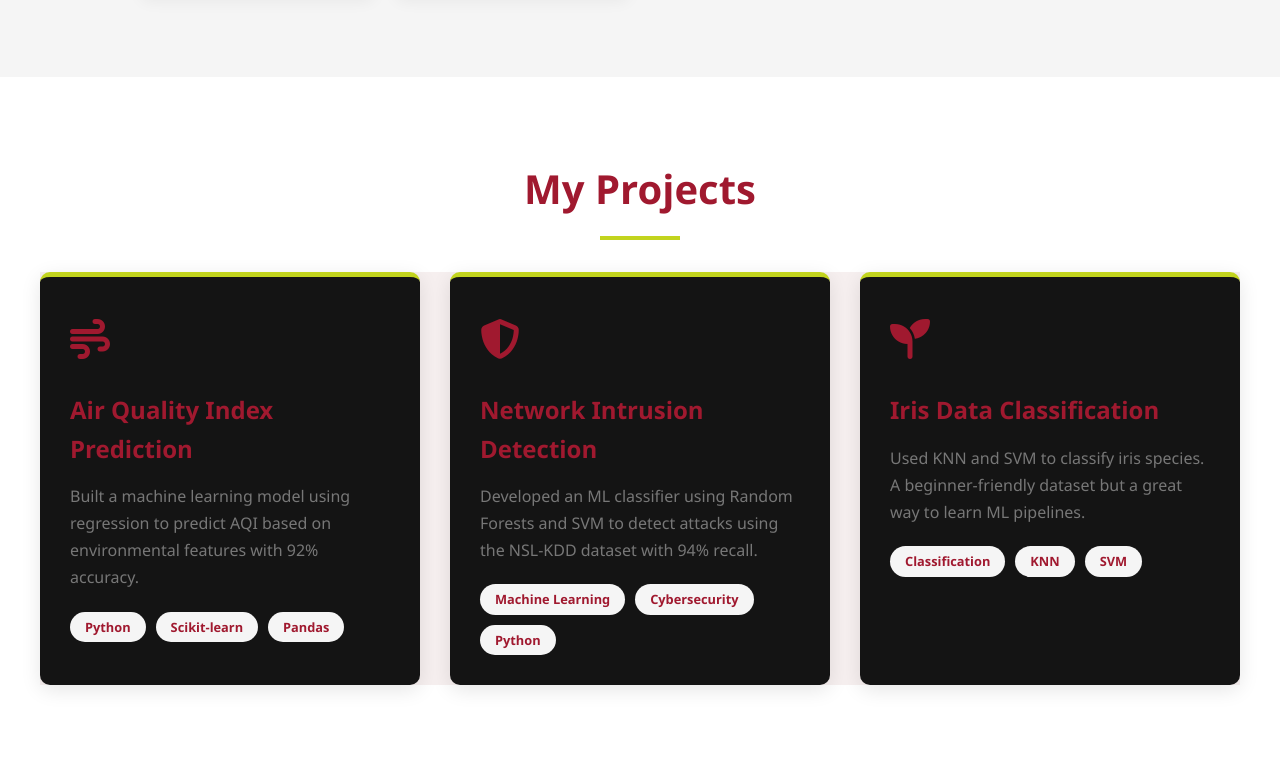
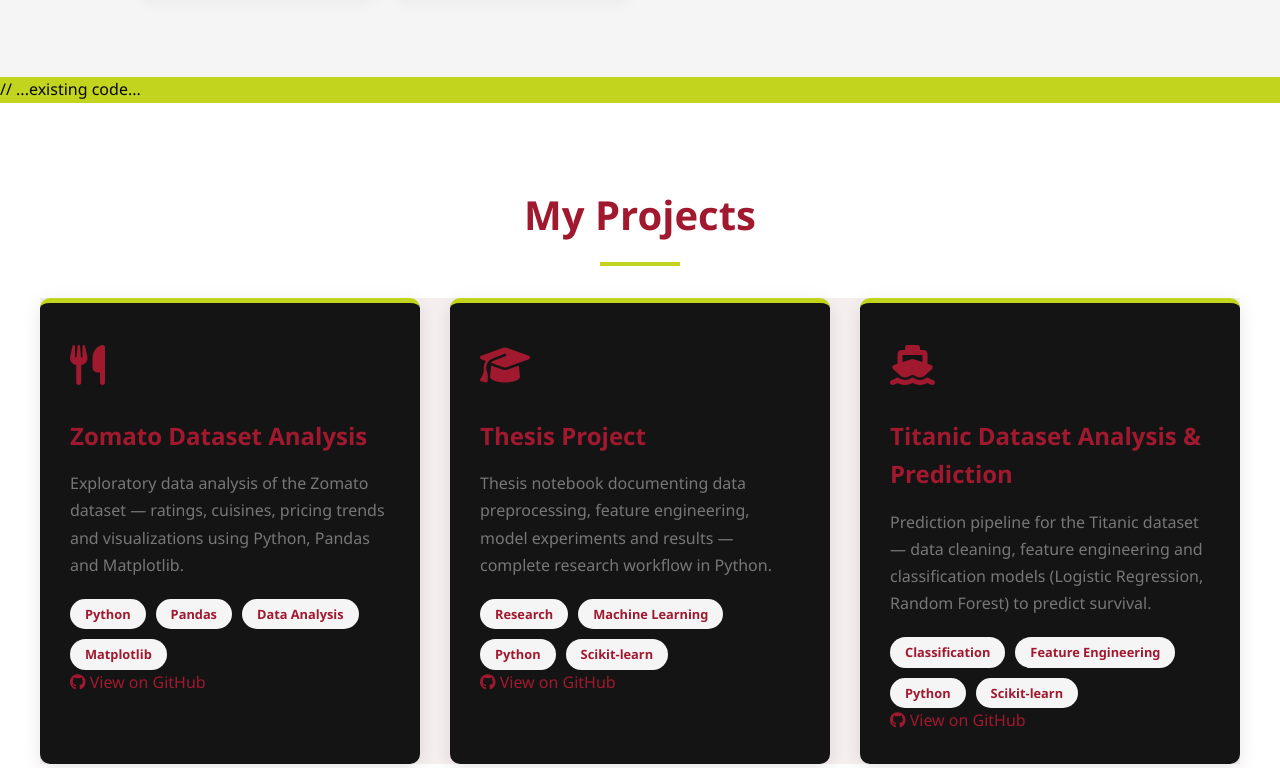
Before and after one commit to sharmin-liza/sharmin-liza.github.io, a plain HTML site: page index.html in a window 1280 px wide. Shown: the part 1806-2574 px from the top of the page. Drawn offline with Linux system fonts and the light colour scheme.

Commit message:
Reintroduce projects section with project detail
Restored the projects section with multiple project entries and links.

```diff
--- a/index.html
+++ b/index.html
@@ -53,7 +53,7 @@
             Pandas, Scikit-learn, and TensorFlow.
           </p>
           <p>
-            I have worked on projects involving Air Quality Prediction, Network Intrusion
+            I have worked on projects involving Air Quality Prediction, Network Intrusion,
             Detection, and Iris Flower Classification. My goal is to leverage data to create meaningful impact through AI solutions.
           </p>
           <div class="about-stats">
@@ -122,7 +122,7 @@
       </div>
     </section>
 
-    <section id="projects">
+    <!-- <section id="projects">
       <h2 class="section-title">My Projects</h2>
       <div class="projects-container">
         <div class="project">
@@ -144,8 +144,8 @@
           <h3>Network Intrusion Detection</h3>
           <p>Developed an ML classifier using Random Forests and SVM to detect attacks using the NSL-KDD dataset with 94% recall.</p>
           <div class="project-tags">
-            <span>Machine Learning</span>
-            <span>Cybersecurity</span>
+            <span>Machine Learning</span> -->
+            <!-- <span>Cybersecurity</span>
             <span>Python</span>
           </div>
         </div>
@@ -160,6 +160,35 @@
             <span>KNN</span>
             <span>SVM</span>
           </div>
+        </div>
+      </div>
+    </section> -->
+// ...existing code...
+    <section id="projects">
+      <h2 class="section-title">My Projects</h2>
+      <div class="projects-container">
+        <div class="project">
+          <div class="project-icon"><i class="fas fa-utensils"></i></div>
+          <h3><a href="https://github.com/sharmin-liza/mlproject10000/blob/main/ZOMATO%20DATASET%20ANALYSIS.ipynb" target="_blank" rel="noopener noreferrer">Zomato Dataset Analysis</a></h3>
+          <p>Exploratory data analysis of the Zomato dataset — ratings, cuisines, pricing trends and visualizations using Python, Pandas and Matplotlib.</p>
+          <div class="project-tags"><span>Python</span><span>Pandas</span><span>Data Analysis</span><span>Matplotlib</span></div>
+          <a class="project-link" href="https://github.com/sharmin-liza/mlproject10000/blob/main/ZOMATO%20DATASET%20ANALYSIS.ipynb" target="_blank" rel="noopener noreferrer"><i class="fab fa-github"></i> View on GitHub</a>
+        </div>
+
+        <div class="project">
+          <div class="project-icon"><i class="fas fa-graduation-cap"></i></div>
+          <h3><a href="https://github.com/sharmin-liza/mlproject10000/blob/main/thesis%20project.ipynb" target="_blank" rel="noopener noreferrer">Thesis Project</a></h3>
+          <p>Thesis notebook documenting data preprocessing, feature engineering, model experiments and results — complete research workflow in Python.</p>
+          <div class="project-tags"><span>Research</span><span>Machine Learning</span><span>Python</span><span>Scikit-learn</span></div>
+          <a class="project-link" href="https://github.com/sharmin-liza/mlproject10000/blob/main/thesis%20project.ipynb" target="_blank" rel="noopener noreferrer"><i class="fab fa-github"></i> View on GitHub</a>
+        </div>
+
+        <div class="project">
+          <div class="project-icon"><i class="fas fa-ship"></i></div>
+          <h3><a href="https://github.com/sharmin-liza/mlproject10000/blob/main/titanic_dataset.ipynb" target="_blank" rel="noopener noreferrer">Titanic Dataset Analysis &amp; Prediction</a></h3>
+          <p>Prediction pipeline for the Titanic dataset — data cleaning, feature engineering and classification models (Logistic Regression, Random Forest) to predict survival.</p>
+          <div class="project-tags"><span>Classification</span><span>Feature Engineering</span><span>Python</span><span>Scikit-learn</span></div>
+          <a class="project-link" href="https://github.com/sharmin-liza/mlproject10000/blob/main/titanic_dataset.ipynb" target="_blank" rel="noopener noreferrer"><i class="fab fa-github"></i> View on GitHub</a>
         </div>
       </div>
     </section>
```
